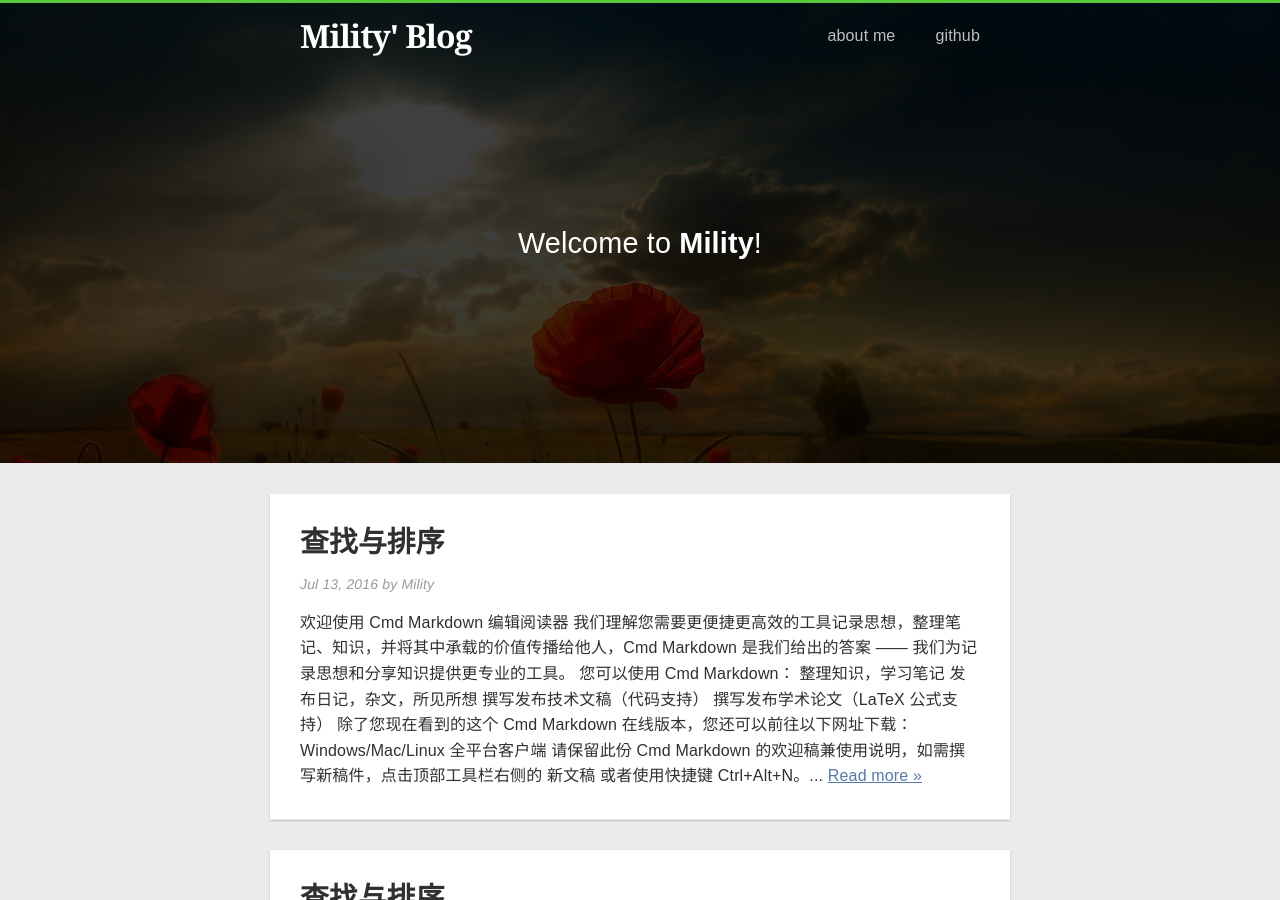
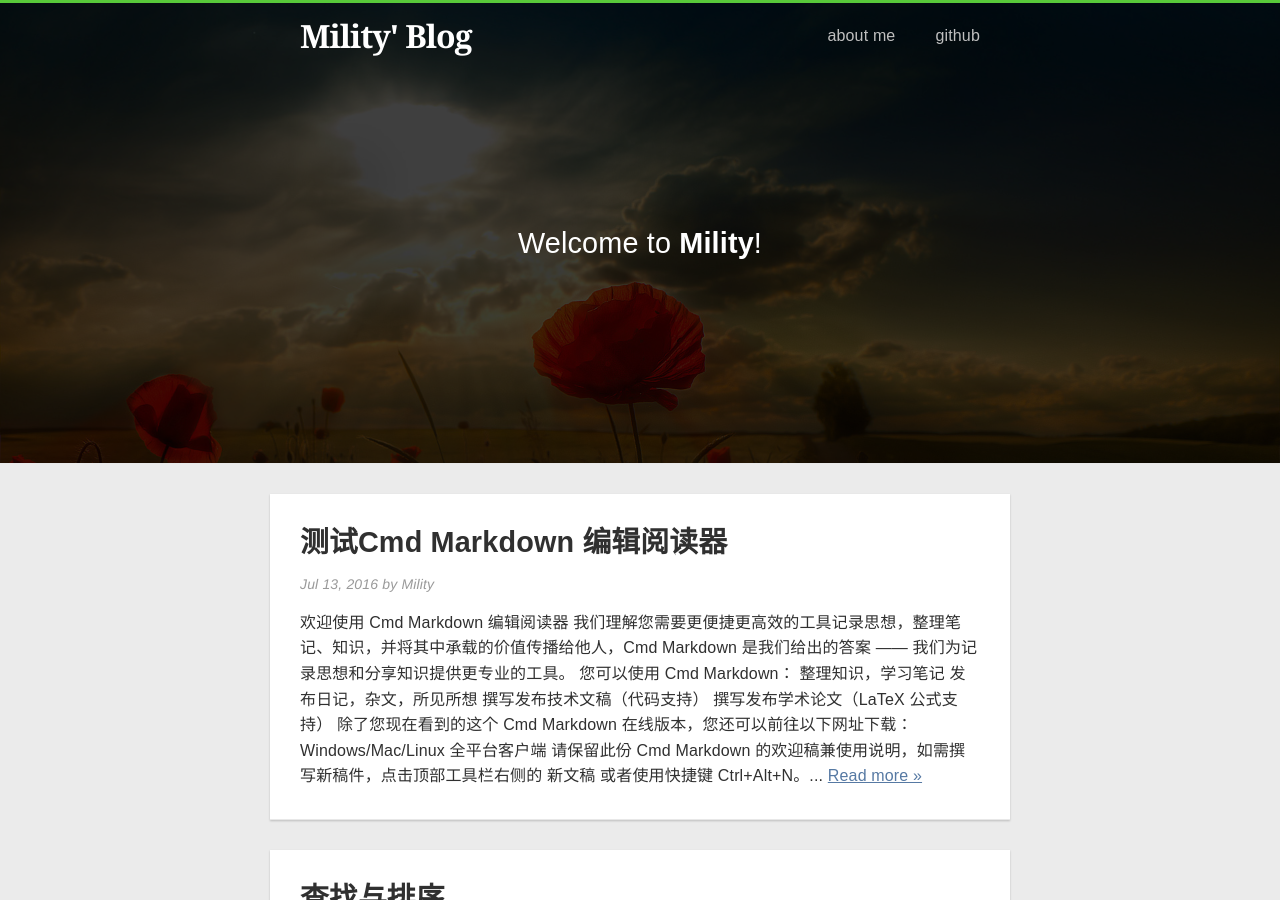
Before and after one commit to Mility/Mility.github.io, a Jekyll site: the page built from index.html, in a window 1280 px wide and 900 px high. Built offline with Jekyll 4.4.1, drawn with Linux system fonts in a browser that asks for light colours; nearby versions of some CDN libraries; the list of posts is cut into pages by our own code.

Commit message:
Update 2016-07-13-测试cmd-markdown.markdown

```diff
--- a/_posts/2016-07-13-测试cmd-markdown.markdown
+++ b/_posts/2016-07-13-测试cmd-markdown.markdown
@@ -1,6 +1,6 @@
 ---
 layout: post
-title: "查找与排序"
+title: "测试Cmd Markdown 编辑阅读器"
 ---
 # 欢迎使用 Cmd Markdown 编辑阅读器
 
```
